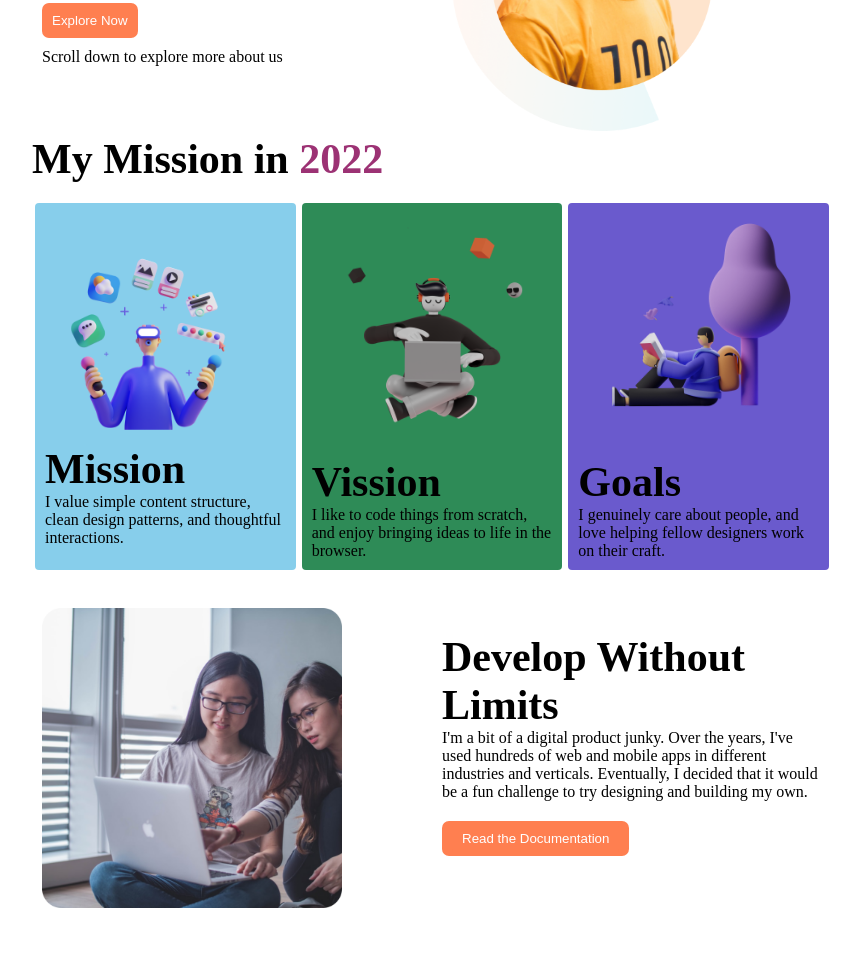
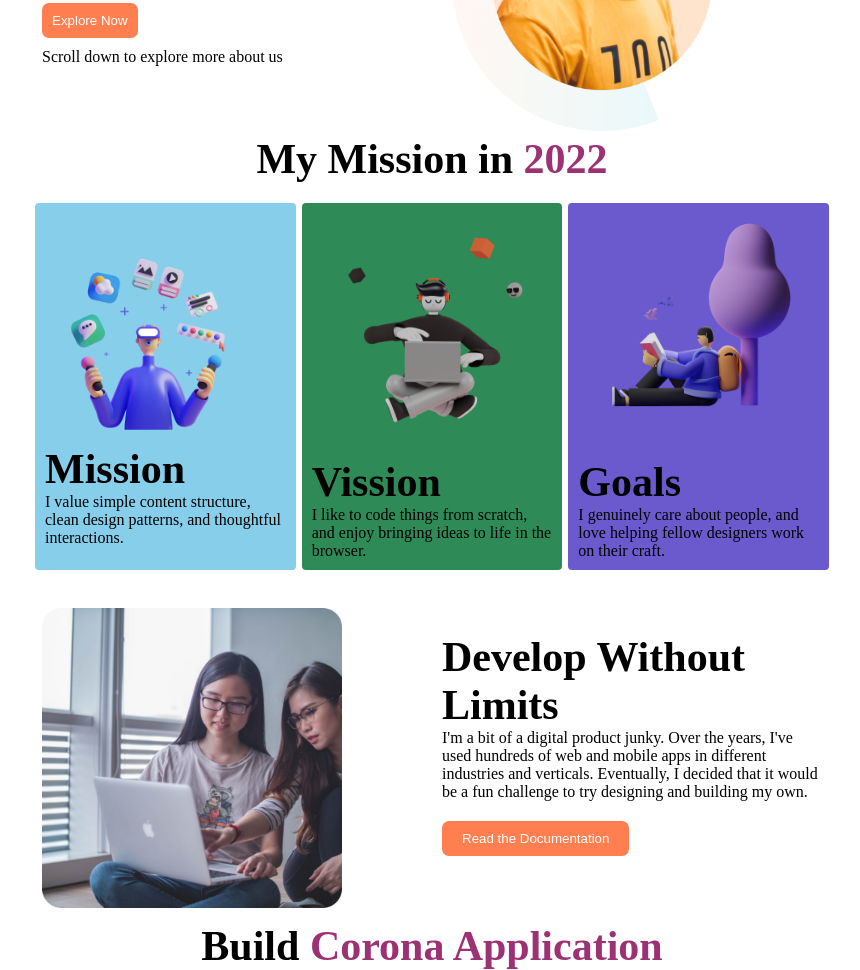
Before and after one commit to mdamir7/portpolio-project, a plain HTML site: page index.html in a window 1280 px wide. Shown: the part 251-1221 px from the top of the page, without its empty margins (208-1068 px from the left). Before the commit the page ends 1173 px from the top, so only its background shows below. Drawn offline with Linux system fonts and the light colour scheme.

Commit message:
halfway of hero section

```diff
--- a/index.css
+++ b/index.css
@@ -74,3 +74,6 @@ h1 {
 a {
   text-decoration: none;
 }
+.section-title {
+  text-align: center;
+}
--- a/index.html
+++ b/index.html
@@ -29,7 +29,7 @@
         </div>
       </div>
       <div>
-        <div>
+        <div class="section-title">
           <h1>My Mission in <span class="yellow">2022</span></h1>
         </div>
         <div class="missin">
@@ -77,6 +77,9 @@
           </div>
         </div>
       </div>
+      <div class="section-title">
+        <h1>Build <span class="yellow"> Corona Application </span></h1>
+      </div>
     </div>
   </body>
 </html>
```
